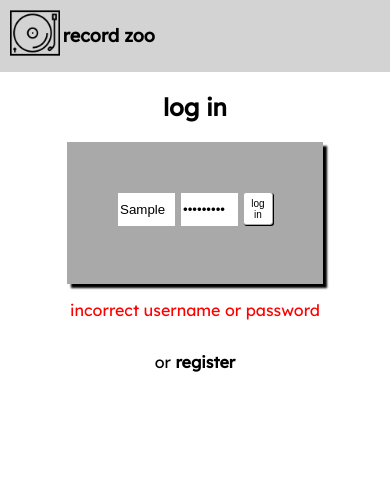
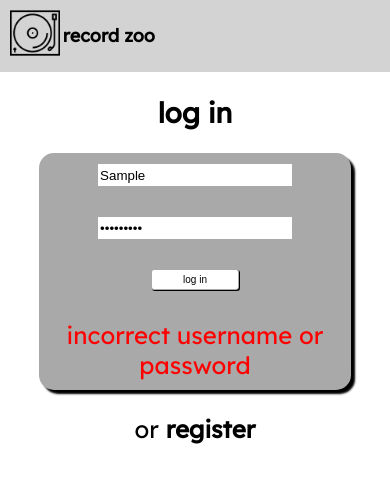
Before and after one commit to alex-curtin/sei-p4, a React (Create React App) app in the folder record-app/client/: page /users/login in a window 390 px wide. Both pictures are taken after typing "Sample", "Sample123" into the empty fields and a click on the button "log in". Shown: the top 482 px of the page. Built offline with nearby package versions, Linux system fonts and the light colour scheme; no server answers; the HTML template or start-up script is replaced by a standard one.

Commit message:
style login form

```diff
--- a/record-app/client/src/App.css
+++ b/record-app/client/src/App.css
@@ -147,28 +147,39 @@ a:hover {
 
 .login-form {
   width: 40%;
-  height: 5vh;
+  height: 50vh;
+  border-radius: 15px;
   margin: 0 auto;
-  padding: 5vh 0;
+  padding: 10vh 5% 2vh;
+  box-sizing: border-box;
   display: flex;
-  justify-content: space-around;
+  flex-direction: column;
+  align-items: center;
+  justify-content: flex-start;
   background: darkgrey;
-  padding: 50px;
   box-shadow: 4px 4px 2px;
 }
 
 .login-form button {
-  height: 80%;
-  width: 10%;
+  height: 10%;
+  width: 20%;
   border: 1px solid darkgrey;
+  margin-bottom: 10%;
 }
 
 .login-form input {
-  height: 75%;
-  width: 50%;
-  margin-right: 1vw;
+  height: 10%;
+  width: 70%;
   border: 1px solid darkgrey;
+  margin-bottom: 10%;
+
 }
+
+.login-error {
+  color: red;
+  margin: 0;
+}
+
 
 /************ USERS LIST ***********/
 
@@ -667,7 +678,6 @@ a:hover {
     display: none;
   }
 
-
   /****BURGER*****/
   .burger-menu {
   display: none;
@@ -729,6 +739,41 @@ a:hover {
   padding-left: 0;
 }
 
+/************ LOGIN *****************/
+
+.login-page {
+  height: 70vh;
+  font-size: 24px;
+}
+
+.login-page h2 {
+  font-size: 28px;
+}
+
+.login-form {
+  width: 80%;
+  height: 40%;
+  padding: 5vh 0;
+  display: flex;
+  flex-direction: column;
+  align-items: center;
+  justify-content: space-around;
+  background: darkgrey;
+  padding: 10px;
+  box-shadow: 4px 4px 2px;
+}
+
+.login-form button {
+  height: 15%;
+  width: 30%;
+}
+
+.login-form input {
+  height: 15%;
+  width: 65%;
+  margin-right: 0;
+}
+
 /************ USERS LIST 500px ***********/
 
 
@@ -756,31 +801,6 @@ a:hover {
   font-size: 20px;
 }
 
-.record-img-container {
-  width: 100%;
-  position: relative;
-  margin-bottom: 4%;
-}
-
-.record-disc {
-  width: 95%;
-  height: 95%;
-  background: black;
-  border-radius: 100%;
-  position: absolute;
-  top: 1%;
-}
-
-.record-img-container:hover > .record-disc {
-  left: 20%;
-}
-
-.collection img {
-  z-index: 5;
-  width: 100%;
-  box-shadow: 2px 2px 2px;
-  position: relative;
-}
 
 /************** RECORD FORM 500 *********/
 
--- a/record-app/client/src/components/LoginForm.jsx
+++ b/record-app/client/src/components/LoginForm.jsx
@@ -23,10 +23,10 @@ const LoginForm = (props) => {
           placeholder="password"
         />
         <button>log in</button>
+        {props.loginError &&
+          <p className="login-error">incorrect username or password</p>
+        }
       </form>
-      {props.loginError &&
-        <p className="errors">incorrect username or password</p>
-      }
       <p>or <Link to='/users/register'>register</Link></p>
     </div>
   )
```
Also changed, not shown: 1 other file (tests, documents, lock files or other folders).
